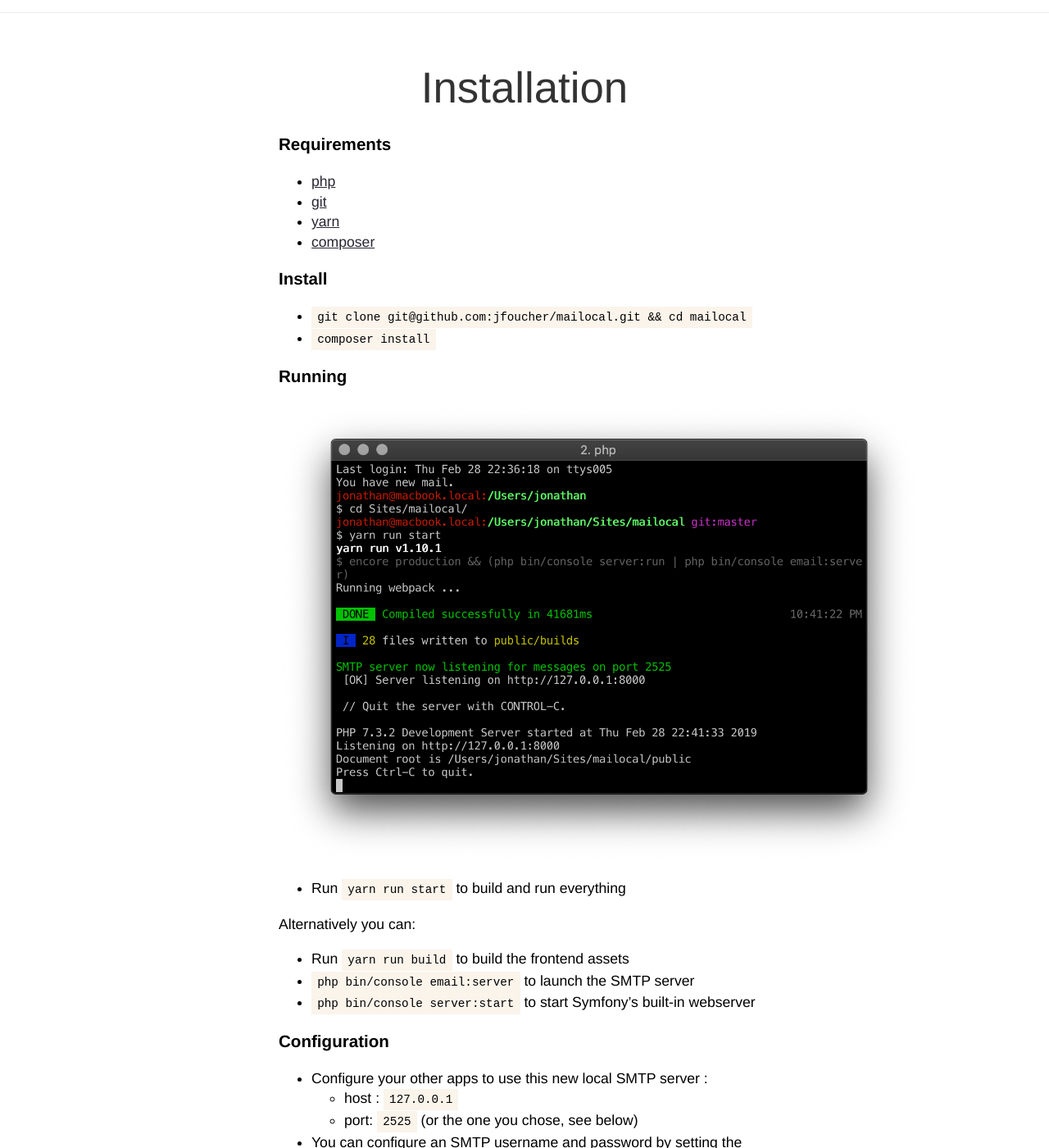
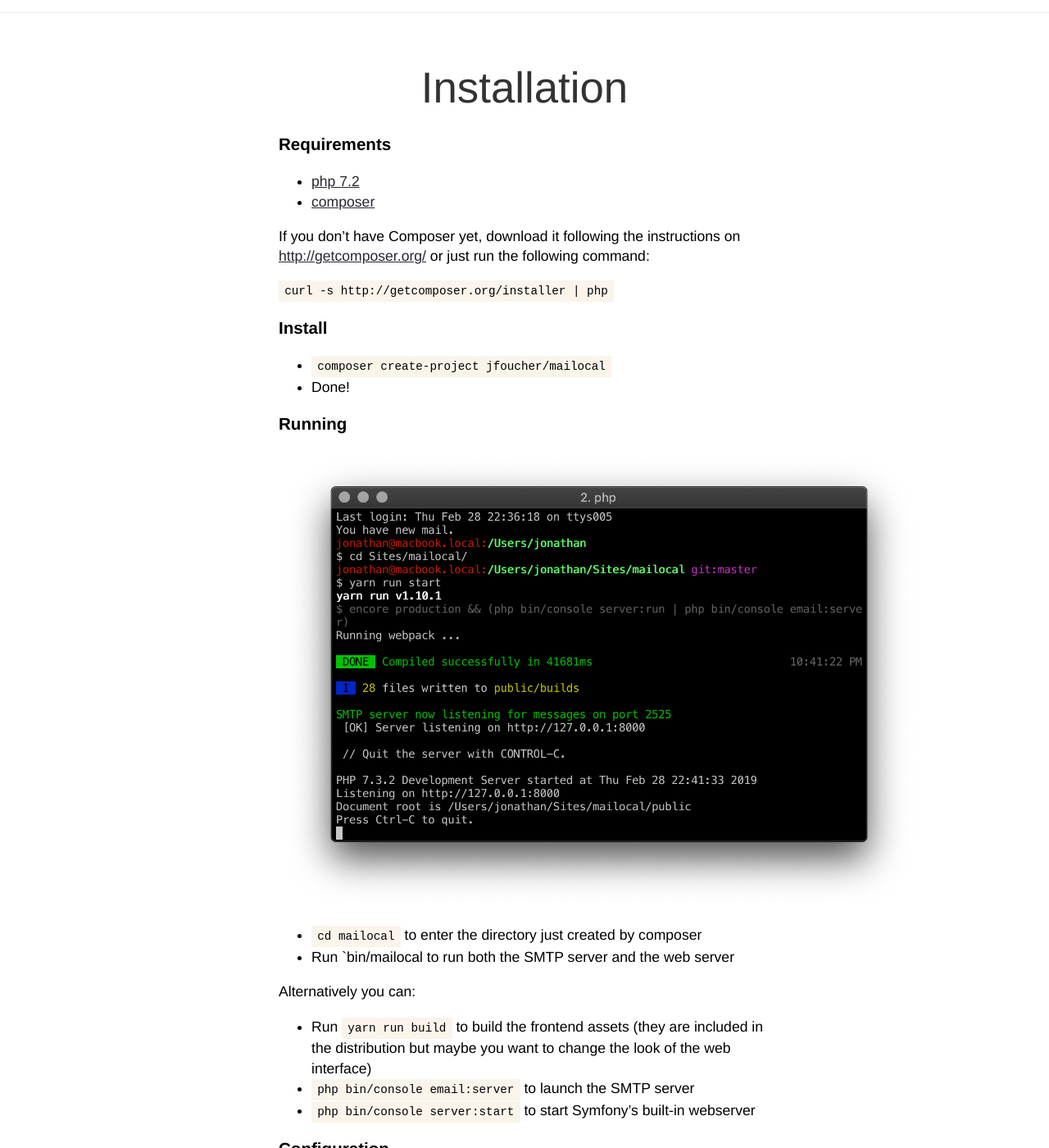
Before and after one commit to jfoucher/Mailocal, a Jekyll site: the page built from index.md, in a window 1280 px wide and 1400 px high, scrolled down 1092 px. Shown: the whole window at 82% size. Built offline with Jekyll 4.4.1, drawn with Linux system fonts in a browser that asks for light colours; some of the changed text lies outside the part shown.

Commit message:
Use simpler installation instructions

```diff
--- a/index.md
+++ b/index.md
@@ -18,25 +18,31 @@ images:
 
 ### Requirements
 
-- [php](https://php.net)
-- [git](https://git-scm.com/downloads)
-- [yarn](https://yarnpkg.com)
+- [php 7.2](https://php.net)
 - [composer](https://getcomposer.org)
+
+If you don't have Composer yet, download it following the instructions on [http://getcomposer.org/](http://getcomposer.org/) or just run the following command:
+
+    curl -s http://getcomposer.org/installer | php
+
 
 ### Install
 
-- `git clone git@github.com:jfoucher/mailocal.git && cd mailocal`
-- `composer install`
+- `composer create-project jfoucher/mailocal`
+- Done!
 
 ### Running
 
 <img src="assets/img/console.png" alt="drawing" width="782" align="center" />
 
-- Run `yarn run start` to build and run everything
+
+- `cd mailocal` to enter the directory just created by composer
+- Run `bin/mailocal to run both the SMTP server and the web server
+
 
 Alternatively you can:
 
-- Run `yarn run build` to build the frontend assets
+- Run `yarn run build` to build the frontend assets (they are included in the distribution but maybe you want to change the look of the web interface)
 - `php bin/console email:server` to launch the SMTP server
 - `php bin/console server:start` to start Symfony's built-in webserver
 
@@ -49,6 +55,7 @@ Alternatively you can:
 - You can configure an SMTP username and password by setting the `SMTP_SERVER_USER` and `SMTP_SERVER_PASSWORD`
  fields in your `.env` file. Make sure you update your email client's credentials accordingly.
 - [Mailocal](/) uses an SQLite database by default (in `var/data.db`) but you can choose to use any other database by setting the correct URL in the `.env` file
+- The SMTP runs on port 2525 by default. Pass the `--port` option to use another one, like this: `php bin/console email:server --port=587`. You can also set the `SMTP_SERVER_PORT` variable in the `.env` file (this is useful if you run `bin/mailocal` directly).
 
 ### Done
 
```
